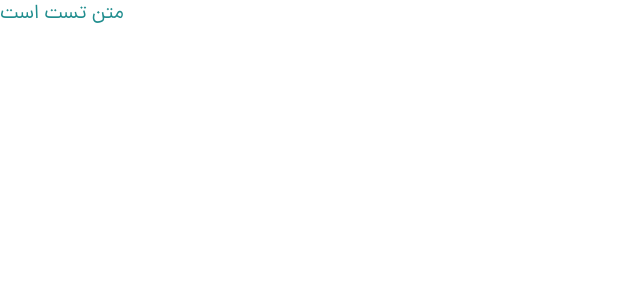
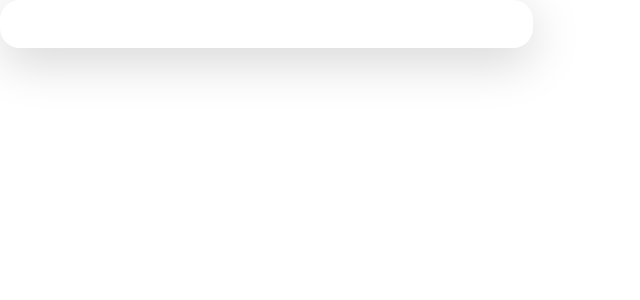
Before and after one commit to Quera-Spring-Front-end-Bootcamp/Group3, a React (Vite) app: page / in a window 1280 px wide. Shown: the top 300 px of the page, without its empty margins (0-640 px from the left). Built offline with nearby package versions, Linux system fonts and the light colour scheme.

Commit message:
add Card Component

```diff
--- a/src/App.jsx
+++ b/src/App.jsx
@@ -1,5 +1,7 @@
+import {Card} from './components/Card/Card';
+
 const App = () => {
-  return <div className="text-xl text-secondary"> متن تست است</div>;
+  return <div className="text-xl text-secondary"> <Card title = "ali"/> </div>;
 };
 
 export default App;
--- /dev/null
+++ b/src/components/Card/Card.jsx
@@ -0,0 +1,9 @@
+
+export const Card = (props) => {
+    return (
+        <div className="flex w-5/12 flex-col items-center absolute rounded-[20px] shadow-1 p-6">
+
+
+        </div>
+    );
+};
--- a/tailwind.config.js
+++ b/tailwind.config.js
@@ -6,6 +6,10 @@ export default {
   ],
   theme: {
     extend: {
+      boxShadow : {
+        "1": '0px 12px 50px rgba(0, 0, 0, 0.18)',
+
+      },
       container: {
 
         padding: {
```
Also changed, not shown: 1 other file (tests, documents, lock files or other folders).
